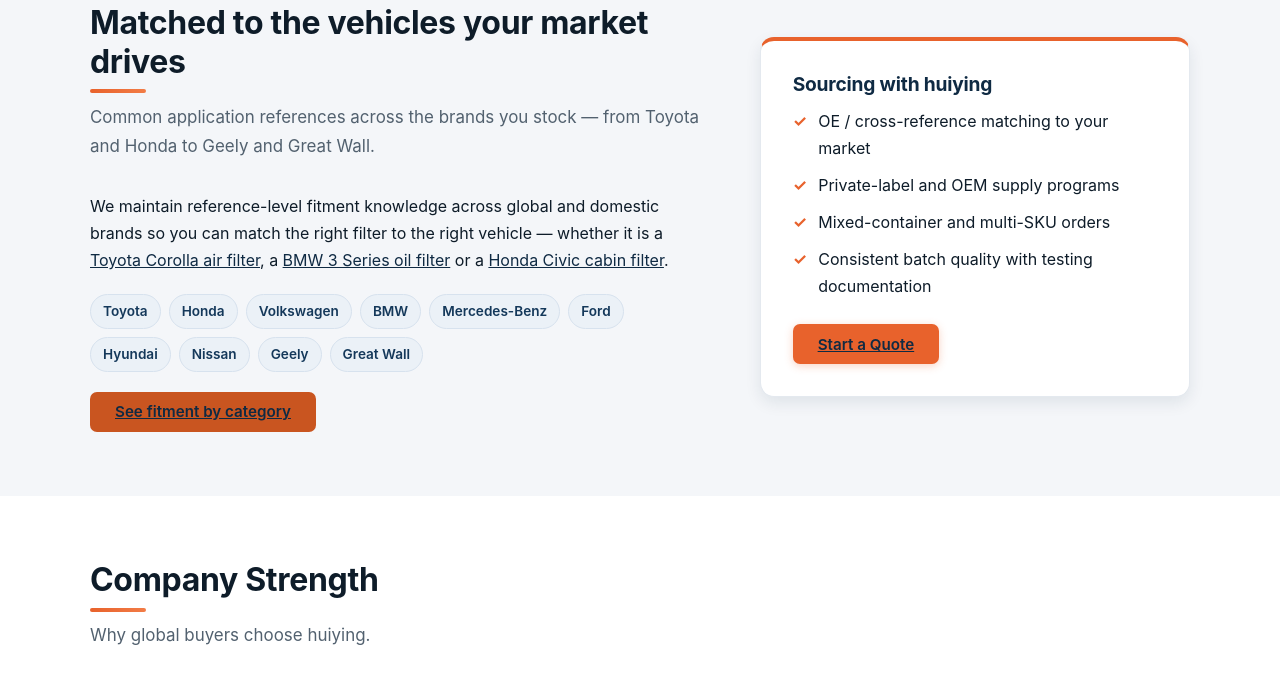
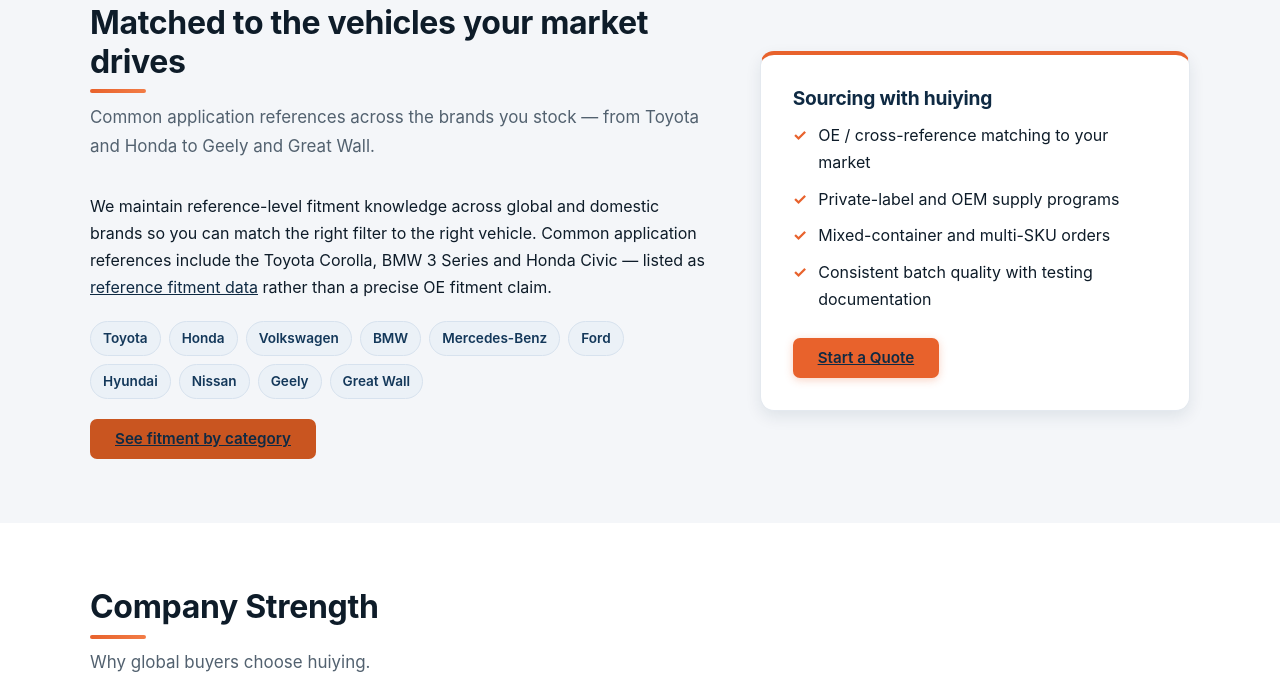
Before and after one commit to martinxionbiotech-max/Huiying, an Astro site: page / in a window 1280 px wide. Shown: the part 1745-2426 px from the top of the page. Built offline with nearby package versions, Linux system fonts and the light colour scheme; Astro itself is replaced by a stand-in of ours.

Commit message:
audit2-fix-p1-home-contact: honest fitment copy + WebSite schema + contact prefill
- index.astro: replace Toyota/BMW/Honda inline category links with plain reference wording; add WebSite JSON-LD
- contact.astro: read ?product=&url= params and prefill form; add dedicated OE/cross-reference field

```diff
--- a/src/pages/index.astro
+++ b/src/pages/index.astro
@@ -15,9 +15,20 @@
 const categoryCount = (slug: string) => productsData.products.filter((p) => p.category === slug).length;
 const latestNews = newsPosts.slice(0, 3);
 const totalSkus = productsData.products.length;
+
+const siteRoot = Astro.site?.toString() ?? `https://${site.domain}`;
+const websiteJsonLd = {
+  '@context': 'https://schema.org',
+  '@type': 'WebSite',
+  '@id': `${siteRoot}/#website`,
+  name: `${site.brand} — ${site.tagline}`,
+  url: siteRoot,
+  publisher: { '@id': `${siteRoot}/#organization` },
+};
 ---
 
 <BaseLayout title="Home" description={site.positioning}>
+  <script slot="head" type="application/ld+json" set:html={JSON.stringify(websiteJsonLd)} />
   <!-- HERO -->
   <section class="hero">
     <div class="container hero__inner">
@@ -85,10 +96,10 @@
         </div>
         <p>
           We maintain reference-level fitment knowledge across global and domestic brands so you can
-          match the right filter to the right vehicle — whether it is a
-          <a href="/products/air-filter/">Toyota Corolla air filter</a>,
-          a <a href="/products/oil-filter/">BMW 3 Series oil filter</a> or a
-          <a href="/products/cabin-filter/">Honda Civic cabin filter</a>.
+          match the right filter to the right vehicle. Common application references include the
+          Toyota Corolla, BMW 3 Series and Honda Civic — listed as
+          <a href={`${site.dataSiteUrl}/fitment/`} target="_blank" rel="noopener">reference fitment data</a>
+          rather than a precise OE fitment claim.
         </p>
         <div class="brand-cloud">
           {['Toyota', 'Honda', 'Volkswagen', 'BMW', 'Mercedes-Benz', 'Ford', 'Hyundai', 'Nissan', 'Geely', 'Great Wall'].map((b) => (
```
Also changed, not shown: src/pages/contact.astro (+12 -2 lines).
